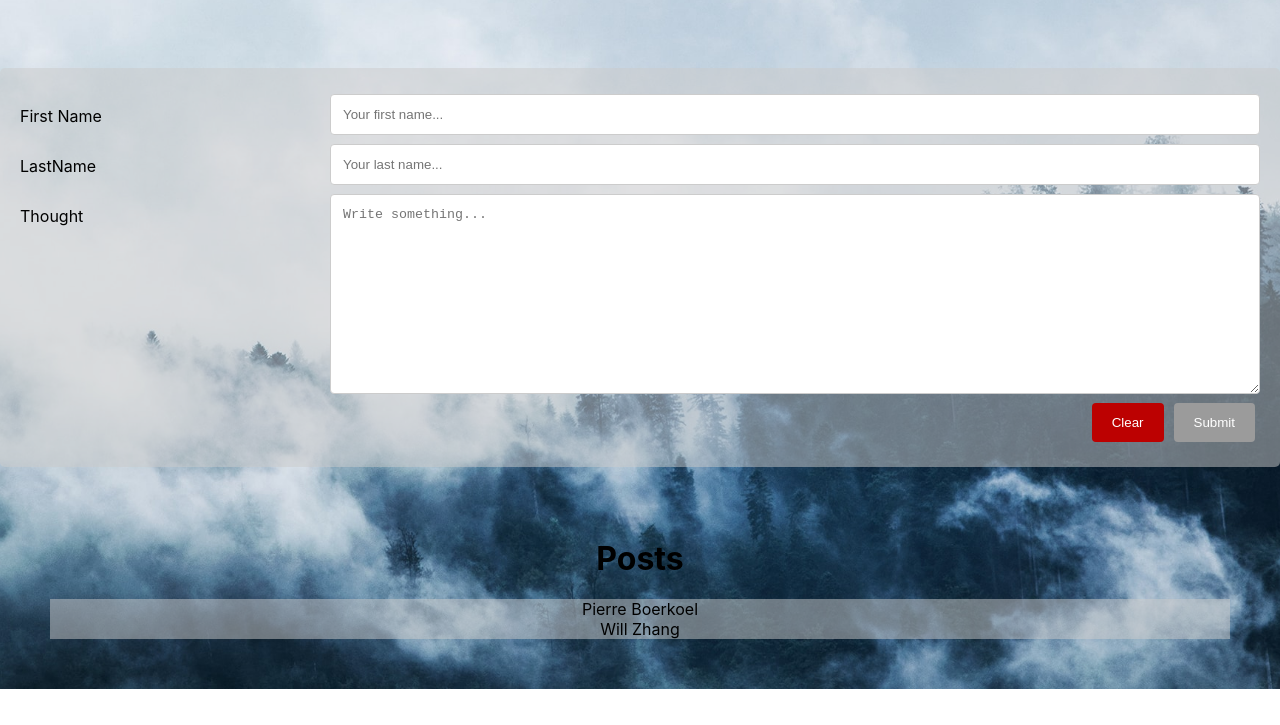
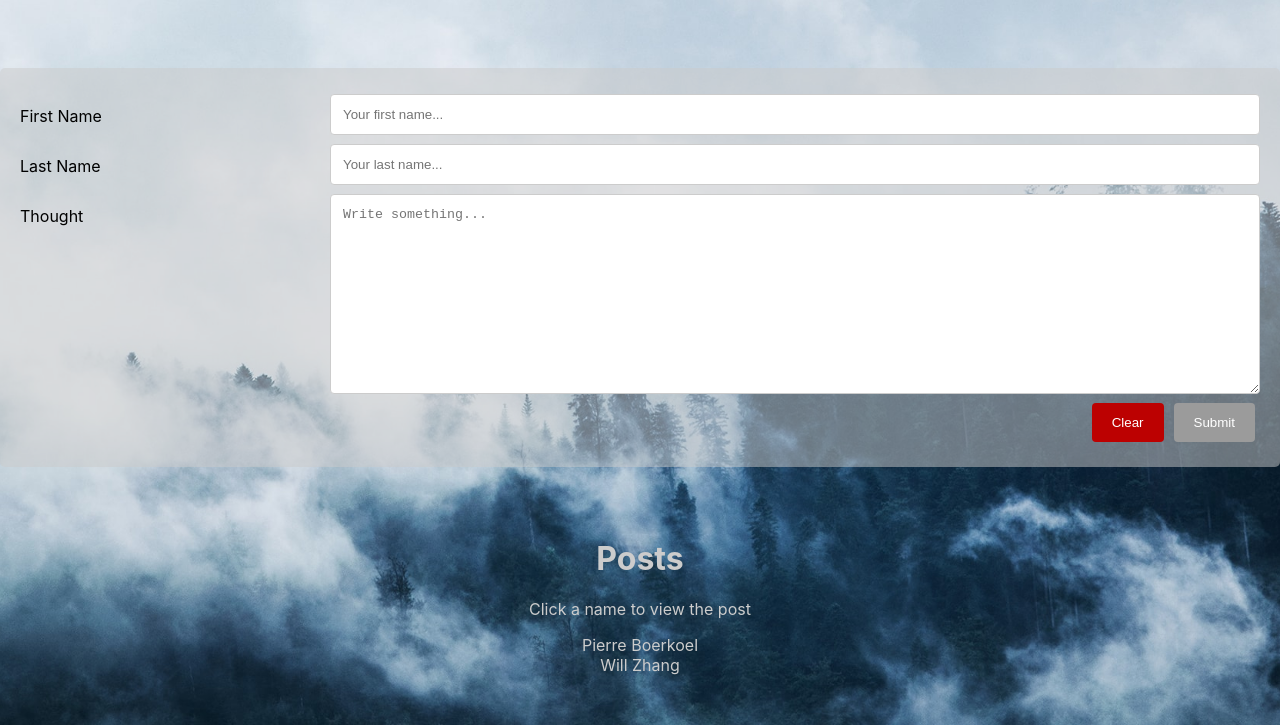
Before and after one commit to PierreBoerkoel/CPSC_436i_assignment2, a React app in the folder thought_site/: page / in a window 1280 px wide. Shown: the part 198-923 px from the top of the page. Before the commit the page ends 887 px from the top, so only its background shows below. Built offline with nearby package versions, Linux system fonts and the light colour scheme.

Commit message:
Update to styling, add collapsible feature for posts

```diff
--- a/thought_site/src/components/post/name_input.js
+++ b/thought_site/src/components/post/name_input.js
@@ -21,7 +21,7 @@ class NameInput extends React.Component {
                 </div>
                 <div className="row">
                     <div className="col-25">
-                        <label>LastName</label>
+                        <label>Last Name</label>
                     </div>
                     <div className="col-75">
                         <input type="text" value={ this.props.lastName } onChange={ this.handleUpdate.bind(this, 'lastName') } name="lastName" placeholder="Your last name..."></input>
--- a/thought_site/src/components/post/post.css
+++ b/thought_site/src/components/post/post.css
@@ -42,8 +42,8 @@ label {
   background-color: #a30000;
 }
 
-#postListing {
-  background-color: rgba(204, 204, 204,0.5);
+#postTitle, #postInfo {
+  color: #ccc;
 }
 
 .container {
@@ -72,7 +72,7 @@ label {
 }
 
 .Collapsible {
-  background-color:rgba(204, 204, 204,0.5);
+  color: #ccc;
 }
 
 #form {
--- a/thought_site/src/components/post/post.js
+++ b/thought_site/src/components/post/post.js
@@ -1,10 +1,9 @@
 import React from 'react';
-import './post.css';
 import NameInput from './name_input';
 import PostInput from './thought_input';
 import { connect } from 'react-redux';
-import { updatePosts } from '../../actions';
-import { updateField } from '../../actions';
+import { updatePosts, updateField } from '../../actions';
+import './post.css';
 
 
 class ThoughtForm extends React.Component {
@@ -21,7 +20,7 @@ class ThoughtForm extends React.Component {
     }
 
     clearForm(e) {
-        e.preventDefault(); //don't reload -- want to see the new post on the page
+        e.preventDefault(); //don't reload -- want to see any new posts on the page
         this.props.updateField("", 'clear');
     }
 
--- a/thought_site/src/components/post/post_list.js
+++ b/thought_site/src/components/post/post_list.js
@@ -6,7 +6,7 @@ class PostList extends React.Component {
     render() {
         const posts = this.props.posts;
         if (posts == null) {
-            return null;
+            return null; //don't render this component if there are no posts
         }
         const listItems = posts.map((post) =>
             <Collapsible key={ post.firstName + post.lastName } trigger={post.firstName + " " + post.lastName}>
@@ -15,7 +15,8 @@ class PostList extends React.Component {
         );
         return (
             <div className="title">
-		        <h1>Posts</h1>
+                <h1 id="postTitle">Posts</h1>
+                <p id="postInfo">Click a name to view the post</p>
                 {listItems}
 	        </div>
         );
```
